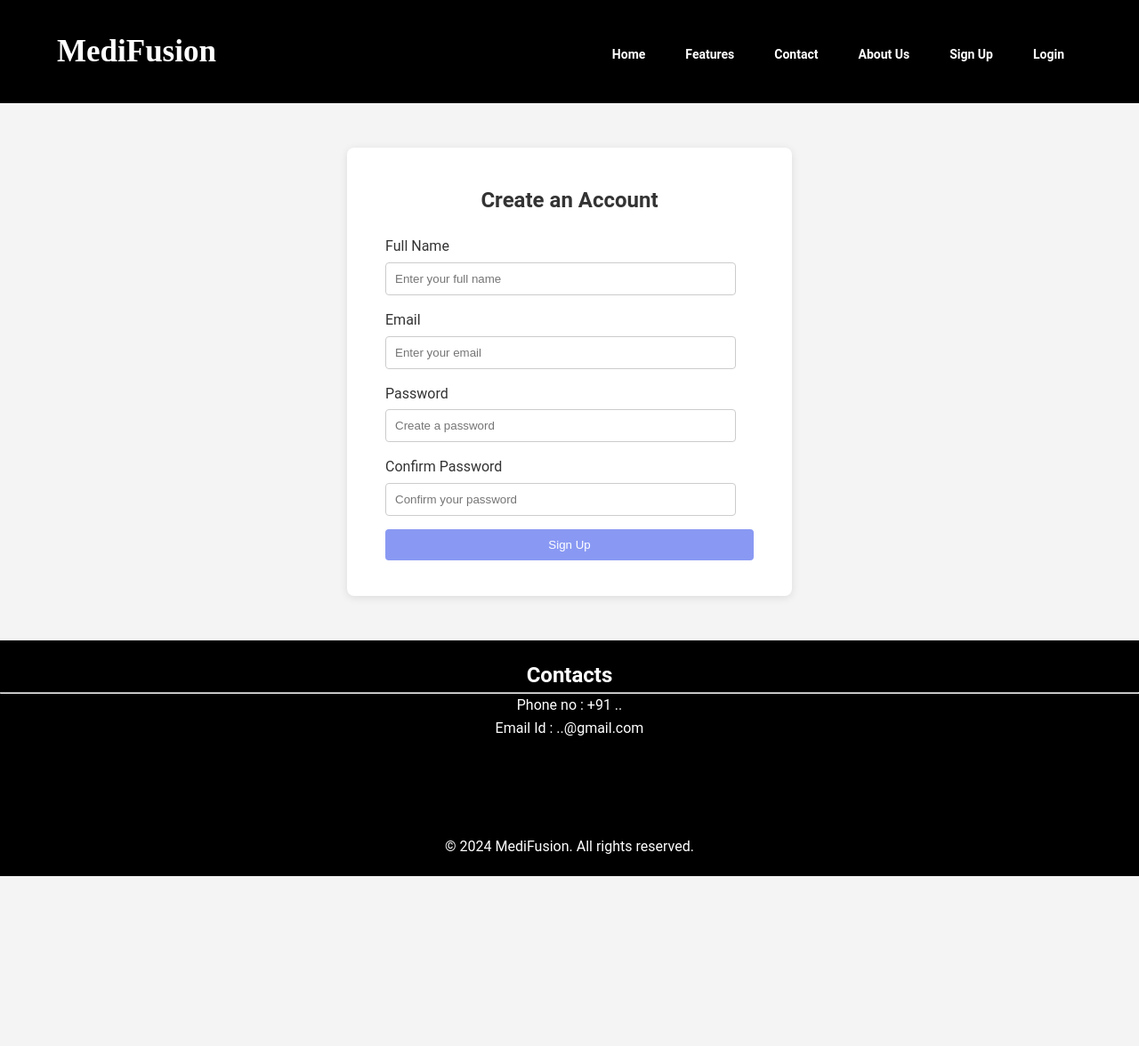
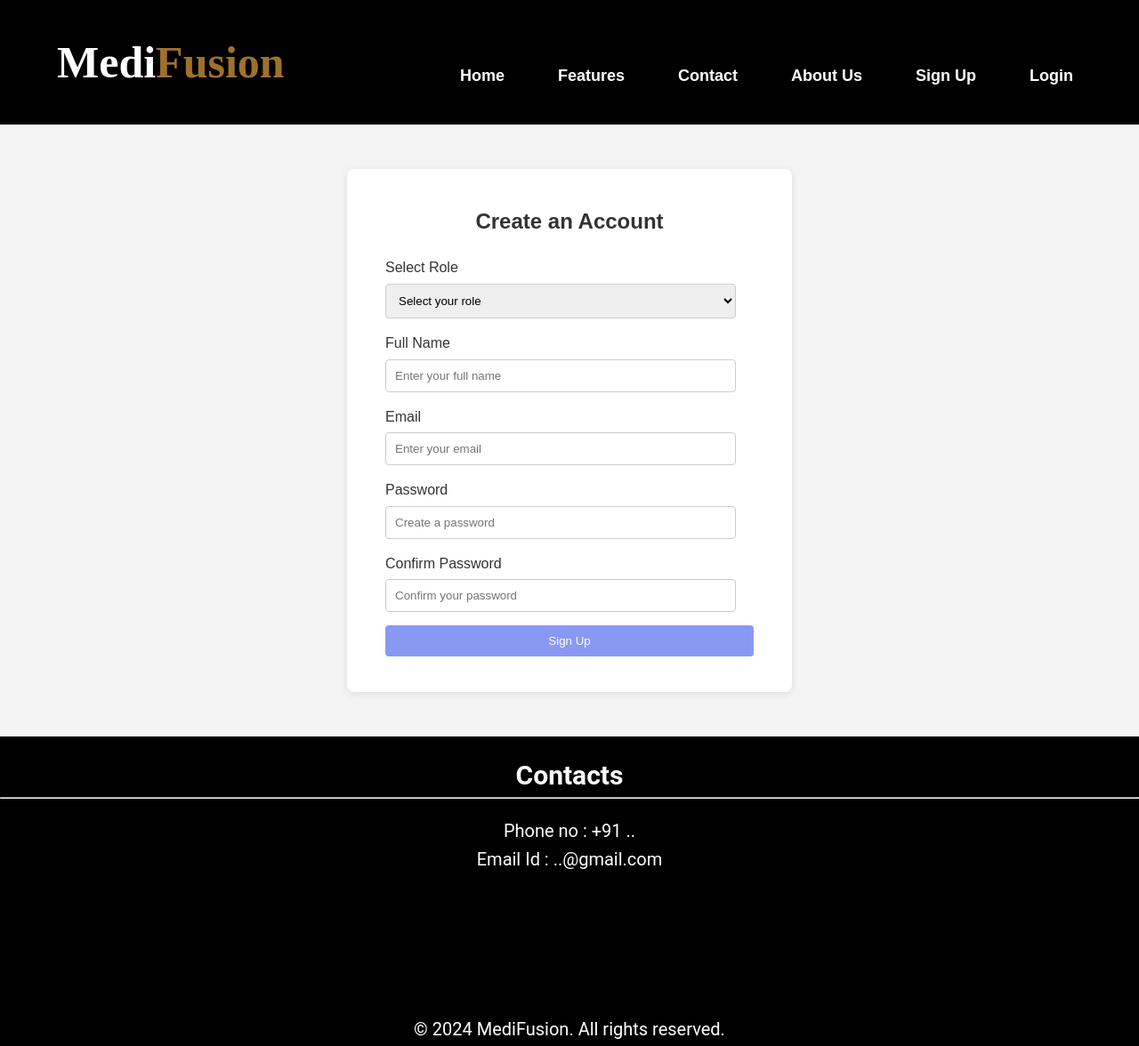
Before and after one commit to pulkitupadhay/HealtCare, a plain HTML site: page signup.html in a window 1280 px wide. Shown: the whole page at 89% size. Before the commit the page ends 985 px from the top, so only its background shows below. Drawn offline with Linux system fonts and the light colour scheme.

Commit message:
modified

```diff
--- a/signup.html
+++ b/signup.html
@@ -25,7 +25,7 @@
 
         .navbar .nav-links li {
             display: inline;
-            margin-right: 20px;
+            margin-right: 10px;
         }
 
         .navbar .nav-links a {
@@ -55,7 +55,8 @@
 
         .signup-section input[type="text"],
         .signup-section input[type="email"],
-        .signup-section input[type="password"] {
+        .signup-section input[type="password"],
+        .signup-section select {
             width: calc(100% - 20px);
             padding: 10px;
             margin-bottom: 15px;
@@ -90,7 +91,9 @@
     <nav class="navbar">
         <div class="container">
             <div class="logo">
-                <a href="index.html" style="display:inline; font-family:'Protest Guerrilla';">MediFusion</a>
+                <a href="index.html" style="display: inline; font-family: 'Protest Guerrilla';">
+                    Medi<span style="color: #9f712d;">Fusion</span>
+                </a>
             </div>
             <ul class="nav-links">
                 <li><a href="index.html">Home</a></li>
@@ -108,6 +111,14 @@
         <div class="container">
             <h2>Create an Account</h2>
             <form id="signup-form">
+                <label for="role">Select Role</label>
+                <select id="role" name="role" required>
+                    <option value="" disabled selected>Select your role</option>
+                    <option value="admin">Admin</option>
+                    <option value="doctor">Doctor</option>
+                    <option value="patient">Patient</option>
+                </select>
+
                 <label for="name">Full Name</label>
                 <input type="text" id="name" name="name" placeholder="Enter your full name" required>
 
@@ -130,14 +141,14 @@
         <h2>Contacts</h2><hr>
         <div class="para">
            <p>Phone no : +91 ..<br>Email Id :
-               <a href="mailto:..@gmail.com" style="color:white;text-decoration:none;">..@gmail.com</a><br></p>
+               <a href="#" style="color:white;text-decoration:none;">..@gmail.com</a><br></p>
            </div>
 
            <!-- Social Media Links -->
            <div id="social">
                <ul>
                    <!-- Instagram -->
-                   <li><a href="#"><svg xmlns="http://www.w3.org/2000/svg" x="0px" y="0px" width="40" height="100"><path fill="#fff" d="{...}"></path></svg></a></li>
+                   <li><a href="#"><svg xmlns="http://www.w3.org/2000/svg" x "0px" y "0px" width "40" height "100"><path fill="#fff" d="{...}"></path></svg></a></li>
                    <!-- Add other social media links here -->
                </ul>
            </div>
--- a/style.css
+++ b/style.css
@@ -1,4 +1,4 @@
-/* Reset and Base Styles */
+
 * {
     margin: 0;
     padding: 0;
@@ -24,6 +24,7 @@ body {
     margin: auto;
     overflow: hidden;
     padding: 20px 0;
+    font-family: sans-serif;
 }
 
 /* Navbar */
@@ -31,12 +32,15 @@ body {
     background-color:#181616;
     color: #fff;
     padding: 15px 0;
+    /* position: fixed; */
+    width: 100%;
+    height: 15%;
 }
 
 .navbar .logo a {
     display: flex;
     color: #fff;
-    font-size: 35px;
+    font-size: 50px;
     text-decoration: none;
     font-weight: bold;
 }
@@ -61,7 +65,7 @@ body {
     float: right;
     display: flex;
     align-items: center;
-    font-size: 14px;
+    font-size: 18px;
 }
 
 .navbar .nav-links li {
@@ -74,6 +78,7 @@ body {
     color: #fff;
     text-decoration: none;
     /* font-weight: 500; */
+    padding-left: 25px;
 }
 
 .navbar .nav-links a:hover {
@@ -251,8 +256,11 @@ footer {
     padding-top: 1rem;
     position:flex;
     width: 100%;
+    font-size: 20px;
 }
-
+.para p{
+    padding-top: 20px;
+}
 #social ul{
     display:flex;
     justify-content: space-evenly;
```
Also changed, not shown: index.html (+11 -8 lines), login.html (+8 -7 lines).
